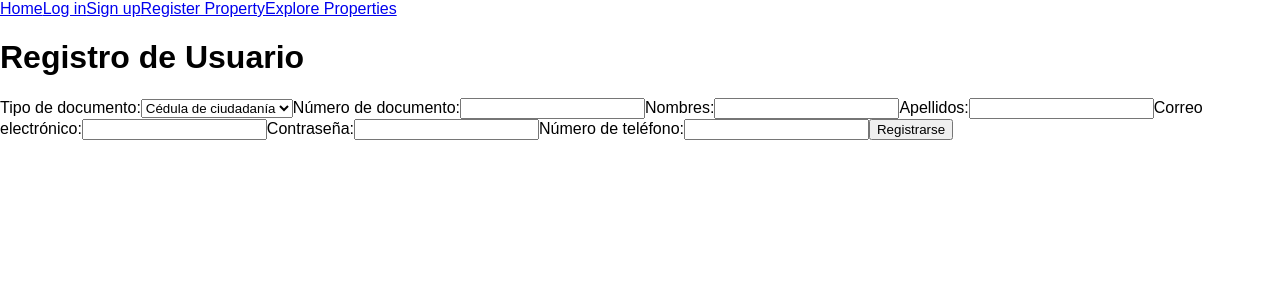
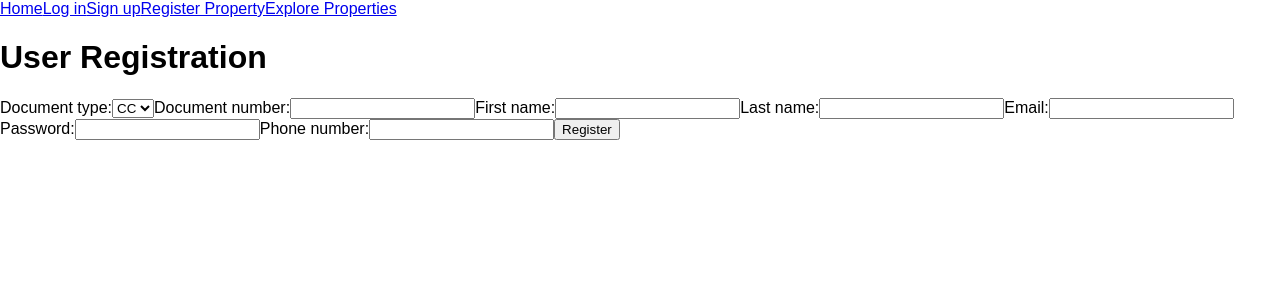
Before and after one commit to HenryRivera01/ProyectoFinalSIS, a React (Vite) app in the folder Frontend/Inmobly/: page /register in a window 1280 px wide. Shown: the top 300 px of the page. Built offline with nearby package versions, Linux system fonts and the light colour scheme.

Commit message:
feat: add correct types options for identity and type of property

```diff
--- a/Frontend/Inmobly/src/components/PropertyFilter.tsx
+++ b/Frontend/Inmobly/src/components/PropertyFilter.tsx
@@ -18,13 +18,44 @@ type Props = {
   onChange: (filters: FilterValues) => void;
 };
 
+type Department = {
+  id: number;
+  name: string;
+};
+
+type City = {
+  id: number;
+  name: string;
+};
+
 export const PropertyFilter = ({ filters, onChange }: Props) => {
   const [localFilters, setLocalFilters] = useState(filters);
-
+  const [departments, setDepartments] = useState<Department[]>([]);
+  const [cities, setCities] = useState<City[]>([]);
 
   useEffect(() => {
     setLocalFilters(filters);
   }, [filters]);
+
+  useEffect(() => {
+    fetch("http://localhost:8080/api/v1/location/departments")
+      .then((res) => res.json())
+      .then((data) => setDepartments(data))
+      .catch((err) => console.error("Error loading departments", err));
+  }, []);
+
+  useEffect(() => {
+    if (localFilters.department) {
+      fetch(
+        `http://localhost:8080/api/v1/location/departments/${localFilters.department}/cities`
+      )
+        .then((res) => res.json())
+        .then((data) => setCities(data))
+        .catch((err) => console.error("Error loading cities", err));
+    } else {
+      setCities([]);
+    }
+  }, [localFilters.department]);
 
   const handleChange = (
     e: React.ChangeEvent<HTMLInputElement | HTMLSelectElement>
@@ -33,6 +64,7 @@ export const PropertyFilter = ({ filters, onChange }: Props) => {
     setLocalFilters((prev) => ({
       ...prev,
       [name]: value,
+      ...(name === "department" ? { city: "" } : {}), // reset city if department changes
     }));
   };
 
@@ -44,40 +76,74 @@ export const PropertyFilter = ({ filters, onChange }: Props) => {
   return (
     <div>
       <form onSubmit={handleSubmit}>
-
-        <select name="department" value={localFilters.department} onChange={handleChange}>
+        <select
+          name="department"
+          value={localFilters.department}
+          onChange={handleChange}
+        >
           <option value="">All departments</option>
-          <option value="Cundinamarca">Cundinamarca</option>
-          <option value="Antioquia">Antioquia</option>
+          {departments.map((dep) => (
+            <option key={dep.id} value={dep.id}>
+              {dep.name}
+            </option>
+          ))}
         </select>
 
-        <select name="city" value={localFilters.city} onChange={handleChange}>
+        <select
+          name="city"
+          value={localFilters.city}
+          onChange={handleChange}
+          disabled={!localFilters.department}
+        >
           <option value="">All cities</option>
-          <option value="Bogotá">Bogotá</option>
-          <option value="Medellín">Medellín</option>
-          <option value="Cali">Cali</option>
+          {cities.map((city) => (
+            <option key={city.id} value={city.id}>
+              {city.name}
+            </option>
+          ))}
         </select>
 
         <select name="type" value={localFilters.type} onChange={handleChange}>
           <option value="">All types</option>
-          <option value="House">House</option>
-          <option value="Apartment">Apartment</option>
+          <option value="BUILDING">Building</option>
+          <option value="HOUSE">House</option>
+          <option value="OFFICE">Office</option>
+          <option value="STUDIO_APARTMENT">Studio Apartment</option>
+          <option value="WAREHOUSE">Warehouse</option>
+          <option value="MEDICAL_OFFICE">Medical Office</option>
+          <option value="COMMERCIAL_SPACE">Commercial Space</option>
+          <option value="LOT">Lot</option>
+          <option value="FARM">Farm</option>
+          <option value="OFFICE_BUILDING">Office Building</option>
+          <option value="APARTMENT_BUILDING">Apartment Building</option>
         </select>
 
-        <select name="operation" value={localFilters.operation} onChange={handleChange}>
+        <select
+          name="operation"
+          value={localFilters.operation}
+          onChange={handleChange}
+        >
           <option value="">All operations</option>
           <option value="Sale">Buy</option>
           <option value="Rent">Rent</option>
         </select>
 
-        <select name="bedrooms" value={localFilters.bedrooms} onChange={handleChange}>
+        <select
+          name="bedrooms"
+          value={localFilters.bedrooms}
+          onChange={handleChange}
+        >
           <option value="">Bedrooms</option>
           <option value="1">1+</option>
           <option value="2">2+</option>
           <option value="3">3+</option>
         </select>
 
-        <select name="bathrooms" value={localFilters.bathrooms} onChange={handleChange}>
+        <select
+          name="bathrooms"
+          value={localFilters.bathrooms}
+          onChange={handleChange}
+        >
           <option value="">Bathrooms</option>
           <option value="1">1+</option>
           <option value="2">2+</option>
--- a/Frontend/Inmobly/src/data/mockProperties.ts
+++ b/Frontend/Inmobly/src/data/mockProperties.ts
@@ -1,10 +1,10 @@
-import type { Property } from '../features/properties/types';
+import type { Property } from "../features/properties/types";
 
 export const mockProperties: Property[] = [
   {
     id: 1,
-    department: "Cundinamarca",
-    city: "Bogotá",
+    department: { id: 1, name: "Cundinamarca" },
+    city: { id: 495, name: "Bogotá" },
     address: "Cra 13 #45-67",
     neighborhood: "Chapinero",
     type: "Apartment",
@@ -13,13 +13,14 @@ export const mockProperties: Property[] = [
     operation: "Rent",
     price: 1800000,
     area: 60,
-    description: "Cómodo apartamento cerca a universidades y zonas comerciales.",
+    description:
+      "Cómodo apartamento cerca a universidades y zonas comerciales.",
     pictures: ["/images/apt1.jpg"],
   },
   {
     id: 2,
-    department: "Antioquia",
-    city: "Medellín",
+    department: { id: 2, name: "Antioquia" },
+    city: { id: 101, name: "Medellín" },
     address: "Calle 10 #30-20",
     neighborhood: "El Poblado",
     type: "House",
@@ -33,8 +34,8 @@ export const mockProperties: Property[] = [
   },
   {
     id: 3,
-    department: "Antioquia",
-    city: "Medellín",
+    department: { id: 2, name: "Antioquia" },
+    city: { id: 101, name: "Medellín" },
     address: "Carrera 78 #42-19",
     neighborhood: "Laureles",
     type: "Apartment",
@@ -48,8 +49,8 @@ export const mockProperties: Property[] = [
   },
   {
     id: 4,
-    department: "Valle del Cauca",
-    city: "Jamundí",
+    department: { id: 3, name: "Valle del Cauca" },
+    city: { id: 201, name: "Jamundí" },
     address: "Km 3 vía Jamundí-Cali",
     neighborhood: "Campestre",
     type: "House",
@@ -63,8 +64,8 @@ export const mockProperties: Property[] = [
   },
   {
     id: 5,
-    department: "Valle del Cauca",
-    city: "Cali",
+    department: { id: 3, name: "Valle del Cauca" },
+    city: { id: 202, name: "Cali" },
     address: "Av 6N #34-56",
     neighborhood: "Santa Mónica",
     type: "Apartment",
@@ -78,8 +79,8 @@ export const mockProperties: Property[] = [
   },
   {
     id: 6,
-    department: "Cundinamarca",
-    city: "Bogotá",
+    department: { id: 1, name: "Cundinamarca" },
+    city: { id: 495, name: "Bogotá" },
     address: "Calle 160 #72-88",
     neighborhood: "Suba",
     type: "House",
--- a/Frontend/Inmobly/src/features/properties/types.ts
+++ b/Frontend/Inmobly/src/features/properties/types.ts
@@ -1,7 +1,7 @@
 export type Property = {
   id: number;
-  department: string;
-  city: string;
+  department: { id: number; name: string };
+  city: { id: number; name: string };
   address: string;
   neighborhood: string;
   type: string;
--- a/Frontend/Inmobly/src/pages/Register.tsx
+++ b/Frontend/Inmobly/src/pages/Register.tsx
@@ -72,23 +72,22 @@ export default function Register() {
   return (
     <main>
         <Navbar />
-      <h1>Registro de Usuario</h1>
+      <h1>User Registration</h1>
       <form onSubmit={handleSubmit}>
         <label>
-          Tipo de documento:
+          Document type:
           <select
             name="documentType"
             value={formData.documentType}
             onChange={handleChange}
           >
-            <option value="CC">Cédula de ciudadanía</option>
-            <option value="TI">Tarjeta de identidad</option>
-            <option value="CE">Cédula de extranjería</option>
+            <option value="CC">CC</option>
+            <option value="CE">CE</option>
           </select>
         </label>
 
         <label>
-          Número de documento:
+          Document number:
           <input
             type="text"
             inputMode="numeric"
@@ -101,7 +100,7 @@ export default function Register() {
         </label>
 
         <label>
-          Nombres:
+          First name:
           <input
             type="text"
             name="firstName"
@@ -112,7 +111,7 @@ export default function Register() {
         </label>
 
         <label>
-          Apellidos:
+          Last name:
           <input
             type="text"
             name="lastName"
@@ -123,7 +122,7 @@ export default function Register() {
         </label>
 
         <label>
-          Correo electrónico:
+          Email:
           <input
             type="email"
             name="email"
@@ -134,7 +133,7 @@ export default function Register() {
         </label>
 
         <label>
-          Contraseña:
+          Password:
           <input
             type="password"
             name="password"
@@ -145,7 +144,7 @@ export default function Register() {
         </label>
 
         <label>
-          Número de teléfono:
+          Phone number:
           <input
             type="text"
             inputMode="numeric"
@@ -158,11 +157,11 @@ export default function Register() {
         </label>
 
         <button type="submit" disabled={loading}>
-          {loading ? "Registrando..." : "Registrarse"}
+          {loading ? "Registering..." : "Register"}
         </button>
 
         {error && <p role="alert">Error: {error}</p>}
-        {success && <p>Registro exitoso ✅</p>}
+        {success && <p>Registration successful ✅</p>}
       </form>
     </main>
   );
--- a/Frontend/Inmobly/src/pages/RegisterProperty.tsx
+++ b/Frontend/Inmobly/src/pages/RegisterProperty.tsx
@@ -14,7 +14,8 @@ type City = {
 type FormData = {
   description: string;
   price: string;
-  type: "venta" | "arriendo" | "";
+  operationType: "SELL" | "LEASE" | "";
+  propertyType: string;
   department: Department | null;
   city: City | null;
   address: string;
@@ -28,7 +29,8 @@ export const RegisterProperty = () => {
   const [formData, setFormData] = useState<FormData>({
     description: "",
     price: "",
-    type: "",
+    operationType: "",
+    propertyType: "",
     department: null,
     city: null,
     address: "",
@@ -110,7 +112,7 @@ export const RegisterProperty = () => {
       const ownerId = localStorage.getItem("ownerId");
 
       if (!token || !ownerId) {
-        alert("Falta autenticación o ownerId");
+        alert("Authentication or ownerId missing");
         return;
       }
 
@@ -118,16 +120,17 @@ export const RegisterProperty = () => {
 
       const payload = {
         registryNumber: Date.now(),
-        operationType: formData.type === "venta" ? "SELL" : "LEASE",
+        operationType: formData.operationType,
         address: formData.address,
         price: parseFloat(formData.price),
         area: parseFloat(formData.area),
-        image: imageUrls[0], // solo se usa la primera imagen
+        image: imageUrls[0],
         numberOfBathrooms: parseInt(formData.bathrooms),
         numberOfBedRooms: parseInt(formData.rooms),
         cityId: formData.city?.id,
         ownerId: Number(ownerId),
-        propertyType: "HOUSE",
+        propertyType: formData.propertyType,
+        description: formData.description,
       };
 
       const res = await fetch("http://localhost:8080/api/v1/properties", {
@@ -158,20 +161,43 @@ export const RegisterProperty = () => {
       <form onSubmit={handleSubmit}>
         <textarea
           name="description"
-          placeholder="Descripción"
+          placeholder="Description"
           value={formData.description}
           onChange={handleChange}
         />
         <input
           name="price"
-          placeholder="Precio"
+          placeholder="Price"
           value={formData.price}
           onChange={handleChange}
         />
-        <select name="type" value={formData.type} onChange={handleChange}>
-          <option value="">Tipo de operación</option>
-          <option value="venta">Venta</option>
-          <option value="arriendo">Arriendo</option>
+        <select
+          name="operationType"
+          value={formData.operationType}
+          onChange={handleChange}
+        >
+          <option value="">Operation type</option>
+          <option value="SELL">Sell</option>
+          <option value="LEASE">Lease</option>
+        </select>
+
+        <select
+          name="propertyType"
+          value={formData.propertyType}
+          onChange={handleChange}
+        >
+          <option value="">Property type</option>
+          <option value="BUILDING">Building</option>
+          <option value="HOUSE">House</option>
+          <option value="OFFICE">Office</option>
+          <option value="STUDIO_APARTMENT">Studio Apartment</option>
+          <option value="WAREHOUSE">Warehouse</option>
+          <option value="MEDICAL_OFFICE">Medical Office</option>
+          <option value="COMMERCIAL_SPACE">Commercial Space</option>
+          <option value="LOT">Lot</option>
+          <option value="FARM">Farm</option>
+          <option value="OFFICE_BUILDING">Office Building</option>
+          <option value="APARTMENT_BUILDING">Apartment Building</option>
         </select>
 
         <select
@@ -188,7 +214,7 @@ export const RegisterProperty = () => {
           }}
           value={formData.department?.id || ""}
         >
-          <option value="">Departamento</option>
+          <option value="">Department</option>
           {departments.map((dep) => (
             <option key={dep.id} value={dep.id}>
               {dep.name}
@@ -204,7 +230,7 @@ export const RegisterProperty = () => {
             setFormData((prev) => ({ ...prev, city: city || null }));
           }}
         >
-          <option value="">Ciudad</option>
+          <option value="">City</option>
           {cities.map((city) => (
             <option key={city.id} value={city.id}>
               {city.name}
@@ -214,25 +240,25 @@ export const RegisterProperty = () => {
 
         <input
           name="address"
-          placeholder="Dirección"
+          placeholder="Address"
           value={formData.address}
           onChange={handleChange}
         />
         <input
           name="area"
-          placeholder="Área (m²)"
+          placeholder="Area (m²)"
           value={formData.area}
           onChange={handleChange}
         />
         <input
           name="rooms"
-          placeholder="Habitaciones"
+          placeholder="Bedrooms"
           value={formData.rooms}
           onChange={handleChange}
         />
         <input
           name="bathrooms"
-          placeholder="Baños"
+          placeholder="Bathrooms"
           value={formData.bathrooms}
           onChange={handleChange}
         />
@@ -256,7 +282,7 @@ export const RegisterProperty = () => {
           </div>
         )}
 
-        <button type="submit">Registrar propiedad</button>
+        <button type="submit">Register property</button>
       </form>
     </main>
   );
```
Also changed, not shown: Frontend/Inmobly/src/components/PropertyCard.tsx (+7 -6 lines), Frontend/Inmobly/src/pages/Explore.tsx (+5 -3 lines).
